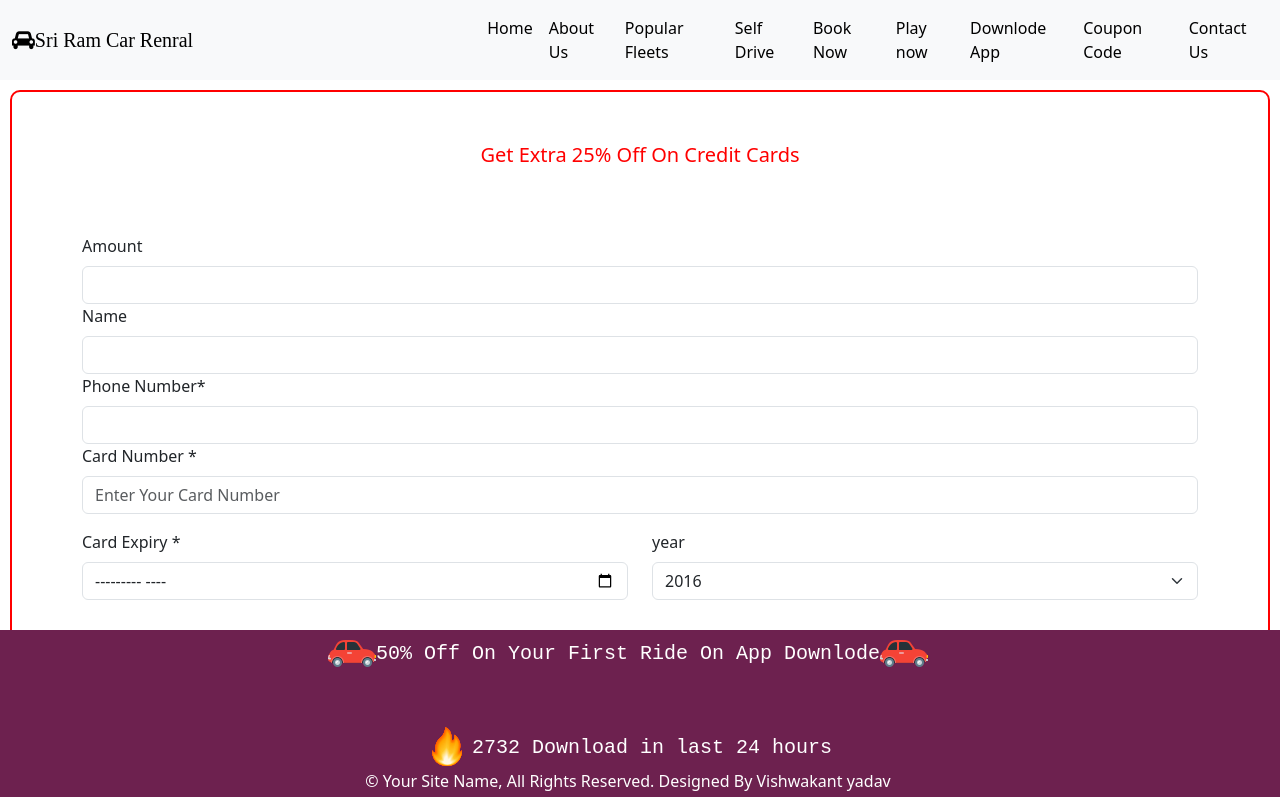
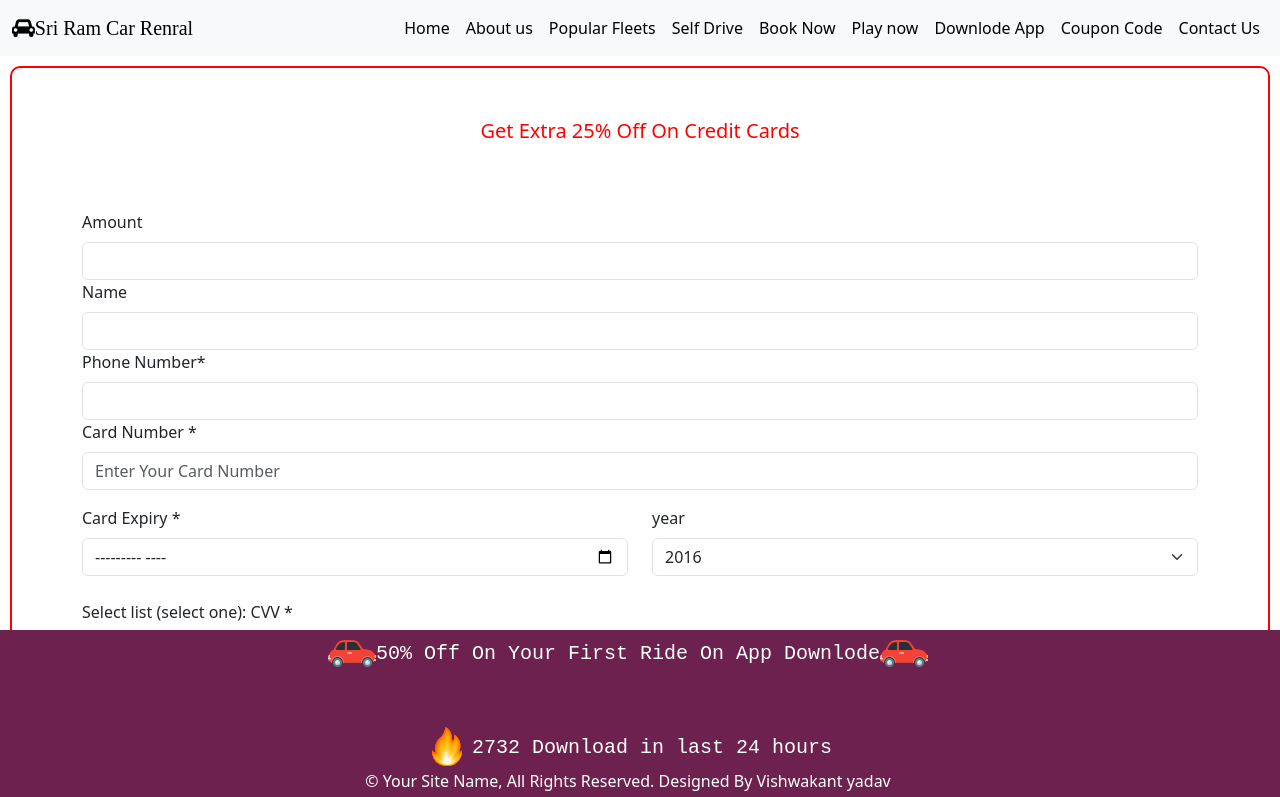
Before and after one commit to Vishwakant23/ShriRam.github.io, a plain HTML site: page pay.html in a window 1280 px wide. Shown: the top 797 px of the page. Drawn offline with nearby package versions, Linux system fonts and the light colour scheme.

Commit message:
Update pay.html

```diff
--- a/pay.html
+++ b/pay.html
@@ -11,55 +11,31 @@
 </head>
 <body>
 
-    <nav class="navbar navbar-expand-lg navbar-light bg-light">
-        <div class="container-fluid">
-          <a class="navbar-brand" href="index.html"> <i class="fa fa-car" aria-hidden="true">Sri Ram Car Renral</i></a>
-          <button
-            class="navbar-toggler"
-            type="button"
-            data-mdb-toggle="collapse"
-            data-mdb-target="#navbarText"
-            aria-controls="navbarText"
-            aria-expanded="false"
-            aria-label="Toggle navigation"
-          >
-            <i class="fas fa-bars"></i>
-          </button>
-          <div class="collapse navbar-collapse" id="navbarText">
-            <ul class="navbar-nav me-auto mb-2 mb-lg-0 -5" style="margin-left: 270px;">
-              <li class="nav-item">
-                <a class="nav-link active" aria-current="page" href="index.html">Home</a>
-              </li>
-              <li class="nav-item">
-                <a class="nav-link active" href="about.html">About Us</a>
-              </li>
-              <li class="nav-item">
-                <a class="nav-link active" aria-current="page" href="Popular-Fleets.html">Popular Fleets</a>
-              </li>
-              <li class="nav-item">
-                <a class="nav-link active" aria-current="page" href="self-drive.html">Self Drive</a>
-              </li>
-              <li class="nav-item">
-                <a class="nav-link active" aria-current="page" href="book.html">Book Now</a>
-              </li>
-              <li class="nav-item">
-                <a class="nav-link active" aria-current="page" href="pay.html">Play now</a>
-              </li>
-              <li class="nav-item">
-                <a class="nav-link active" aria-current="page" href="#">Downlode App</a>
-              </li>
-              <li class="nav-item">
-                <a class="nav-link active" aria-current="page" href="coupon.html">Coupon Code</a>
-              </li>
-              <li class="nav-item">
-                <a class="nav-link active" aria-current="page" href="contact.html">Contact Us</a>
-              </li>
-
-            </ul>
-          </div>
+     <nav class="navbar navbar-expand-lg navbar-light bg-light">
+    <div class="container-fluid">
+      <a class="navbar-brand" href="#"> <i class="fa fa-car" aria-hidden="true">Sri Ram Car Renral</i></a>
+        <button type="button" class="navbar-toggler" data-bs-toggle="collapse" data-bs-target="#navbarCollapse1">
+            <span class="navbar-toggler-icon"></span>
+        </button>
+        <div class="collapse navbar-collapse" id="navbarCollapse1">
+            <div class="navbar-nav d-flex ms-auto">
+                <a href="index.html" class="nav-item nav-link active">Home</a>
+                <a href="about.html" class="nav-item nav-link active">About us</a>
+                <a href="Popular-Fleets.html" class="nav-item nav-link active">Popular Fleets</a>
+                <a href="self-drive.html" class="nav-item nav-link active">Self Drive</a>
+                <a href="book.html" class="nav-item nav-link active">Book Now</a>
+                <a href="pay.html" class="nav-item nav-link active">Play now</a>
+                <a href="#" class="nav-item nav-link active">Downlode App</a>
+                <a href="coupon.html" class="nav-item nav-link active">Coupon Code</a>
+                <a href="contact.html" class="nav-item nav-link active">Contact Us</a>
+            </div>
+            <!-- <form class="d-flex ms-auto">
+                <input type="text" class="form-control me-sm-2" placeholder="Search">
+                <button type="submit" class="btn btn-outline-light">Search</button>
+            </form> -->
         </div>
-      </nav>
-
+    </div>
+</nav>
       <section class="pay-now">
       <div class="container">
         <div class="row">
```
